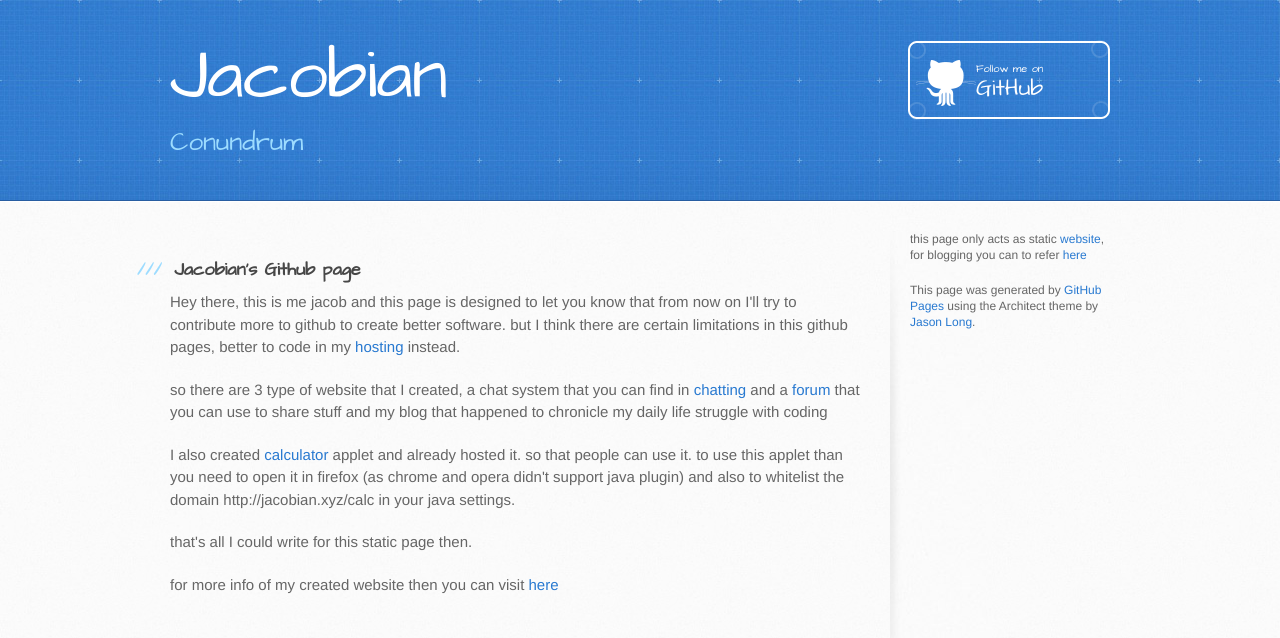
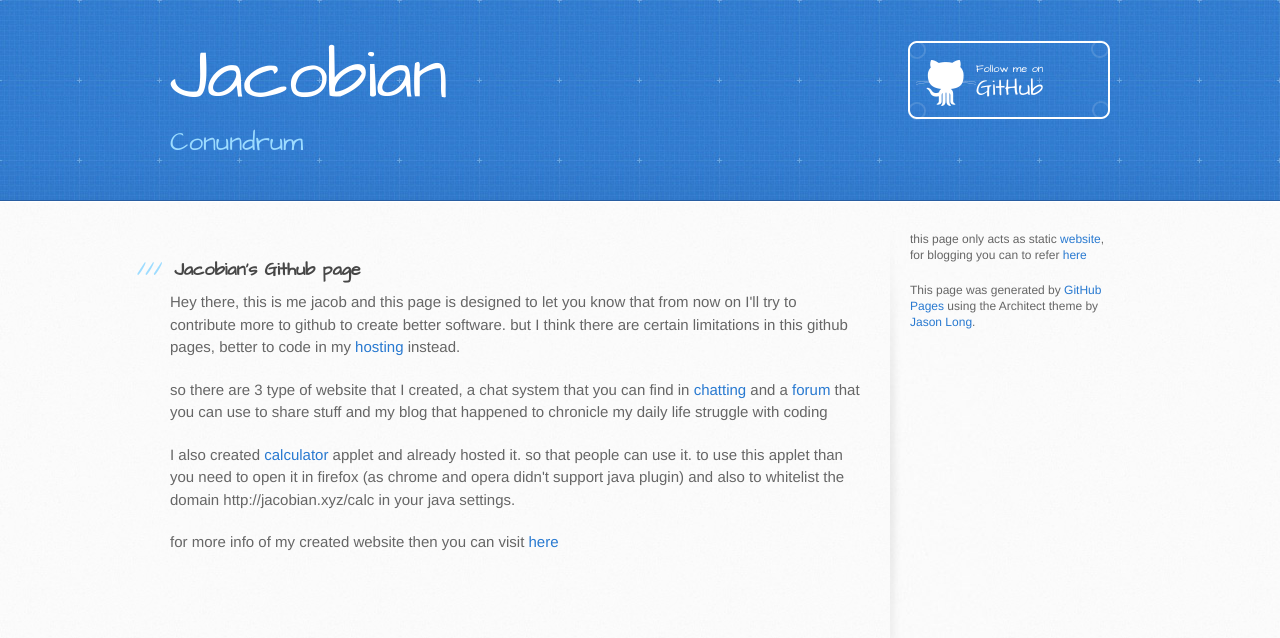
Before and after one commit to jacobian64/jacobian64.github.io, a Jekyll site: the page index.html, which Jekyll copies as it is, in a window 1280 px wide. Shown: the top 638 px of the page. Built offline with Jekyll 4.4.1, drawn with Linux system fonts in a browser that asks for light colours.

Commit message:
Update index.html

```diff
--- a/index.html
+++ b/index.html
@@ -40,10 +40,6 @@ and a <a href="http://karengnayong.co.id">forum</a> that you can use to share st
 to use this applet than you need to open it in firefox (as chrome and opera didn't support java plugin) and also to whitelist
 the domain http://jacobian.xyz/calc in your java settings. </p>
 
-<p>that's all I could write for this static page then. </p>
-
-
-
 <p>for more info of my created website then you can visit <a href="http://jacobian.xyz/mes/">here</a></p>
         </section>
 
```
